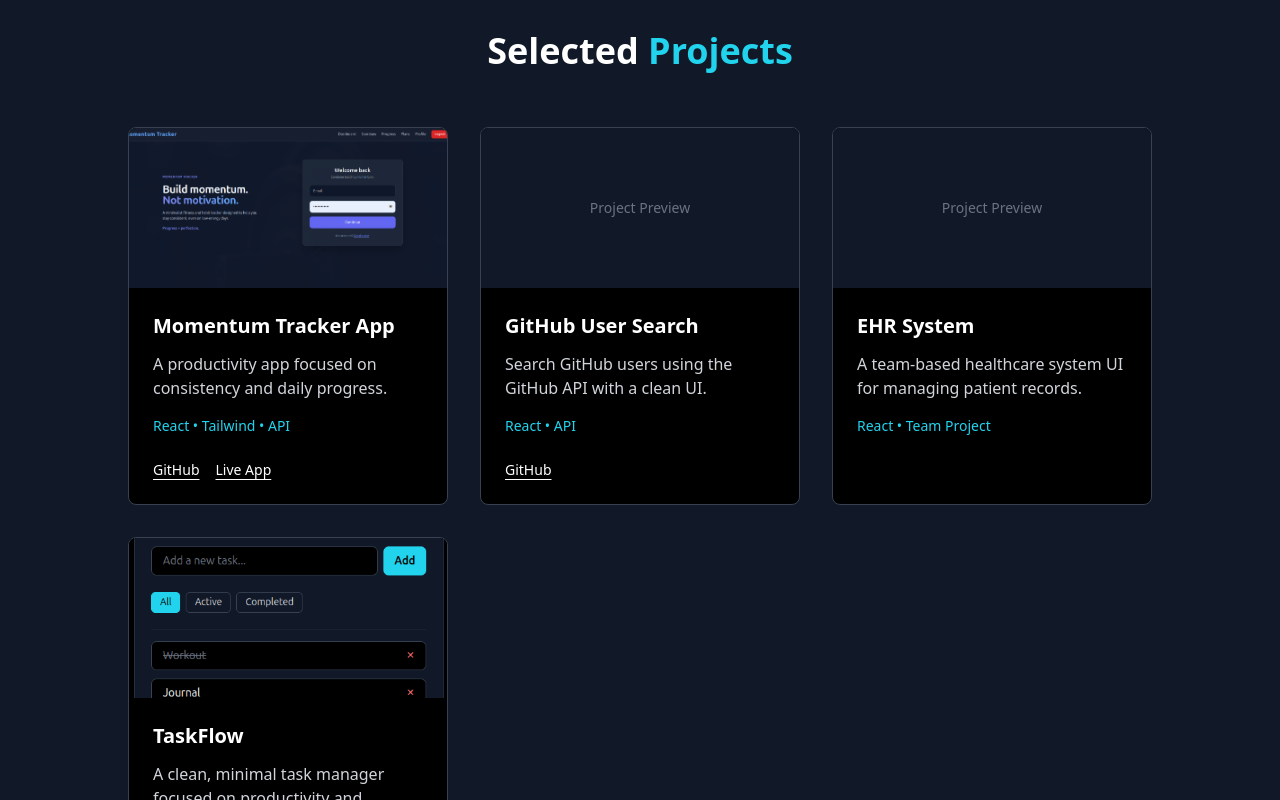
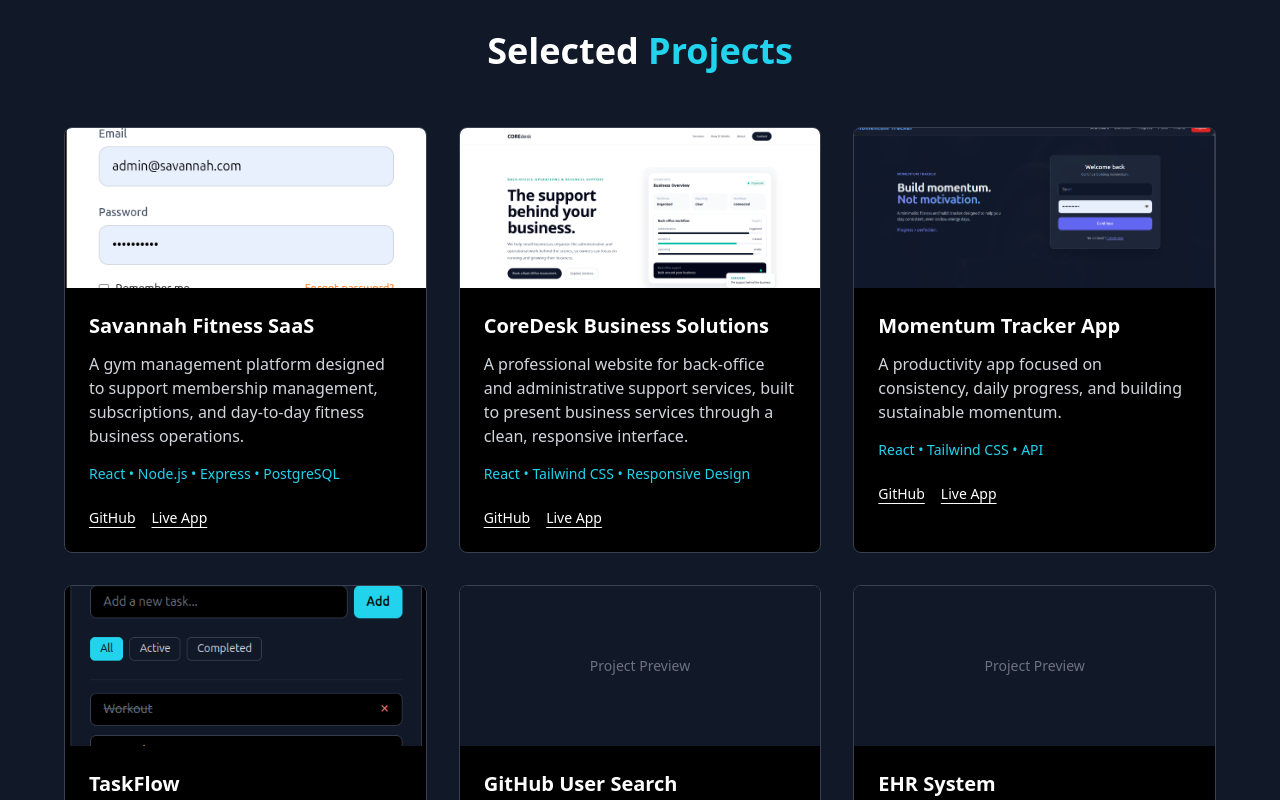
Before and after one commit to fittechjoy/joy-portfolio, a React (Vite) app: page / in a window 1280 px wide. Shown: the part 1340-2140 px from the top of the page. Built offline with nearby package versions, Linux system fonts and the light colour scheme.

Commit message:
Add Savannah SaaS and CoreDesk projects to portfolio

```diff
--- a/src/App.jsx
+++ b/src/App.jsx
@@ -1,8 +1,9 @@
 import { useEffect } from "react";
 import momentumImg from "./assets/images/momentum.png";
 import taskflowImg from "./assets/images/taskflow.png";
+import savannahImg from "./assets/images/savannah.png";
+import coredeskImg from "./assets/images/coredesk.png";
 import aboutImg from "./assets/images/about.jpg";
-
 
 
 function App() {
@@ -139,49 +140,68 @@ function App() {
 </section>
 
 
+
       {/* PROJECTS */}
       <section id="projects" className="py-24 px-6 bg-gray-900">
         <h2 className="text-4xl font-bold text-center mb-14">
           Selected <span className="text-cyan-400">Projects</span>
         </h2>
 
-        <div className="max-w-5xl mx-auto grid gap-8 md:grid-cols-3">
+        <div className="max-w-6xl mx-auto grid gap-8 md:grid-cols-2 lg:grid-cols-3">
+
+          <ProjectCard
+            title="Savannah Fitness SaaS"
+            description="A gym management platform designed to support membership management, subscriptions, and day-to-day fitness business operations."
+            tech="React • Node.js • Express • PostgreSQL"
+            github="https://github.com/fittechjoy/savannah-saas"
+            live="https://savannah-fitness.vercel.app/"
+            image={savannahImg}
+          />
+
+          <ProjectCard
+            title="CoreDesk Business Solutions"
+            description="A professional website for back-office and administrative support services, built to present business services through a clean, responsive interface."
+            tech="React • Tailwind CSS • Responsive Design"
+            github="https://github.com/fittechjoy/coredesk"
+            live="https://coredesk-blond.vercel.app/"
+            image={coredeskImg}
+          />
 
           <ProjectCard
             title="Momentum Tracker App"
-    description="A productivity app focused on consistency and daily progress."
-    tech="React • Tailwind • API"
+            description="A productivity app focused on consistency, daily progress, and building sustainable momentum."
+            tech="React • Tailwind CSS • API"
             github="https://github.com/fittechjoy/momentum-tracker"
-    live="https://momentumtracker.vercel.app/"
+            live="https://momentum-tracker-git-main-joys-projects-e57c4def.vercel.app/"
             image={momentumImg}
           />
 
           <ProjectCard
-    title="GitHub User Search"
-    description="Search GitHub users using the GitHub API with a clean UI."
-    tech="React • API"
-    github="https://github.com/fittechjoy/github-user-search"
-  />
-
-  <ProjectCard
-    title="EHR System"
-    description="A team-based healthcare system UI for managing patient records."
-    tech="React • Team Project"
-    noFade
-  />
-
-  <ProjectCard
             title="TaskFlow"
-    description="A clean, minimal task manager focused on productivity and momentum. Users can add, complete, delete, and filter tasks with data persisted in localStorage."
+            description="A minimal task manager that lets users add, complete, delete, and filter tasks, with data saved in localStorage."
             tech="React • Tailwind CSS • Local Storage"
             github="https://github.com/fittechjoy/taskflow"
             live="https://taskflow-gamma-nine.vercel.app/"
             image={taskflowImg}
           />
 
+          <ProjectCard
+            title="GitHub User Search"
+            description="A web application that searches GitHub users through the GitHub API and displays user information in a clean interface."
+            tech="React • GitHub API"
+            github="https://github.com/fittechjoy/github-user-search"
+          />
+
+          <ProjectCard
+            title="EHR System"
+            description="A collaborative healthcare system interface designed to support the management of patient records."
+            tech="React • Team Project"
+            noFade
+          />
+
         </div>
+      </section>
 
-      </section>
 
       {/* SKILLS */}
       <section id="skills" className="py-24 px-6 bg-black">
```
Also changed, not shown: src/assets/images/coredesk.png (added), src/assets/images/savannah.png (added). Lines whose indentation alone changed are shown as unchanged.
